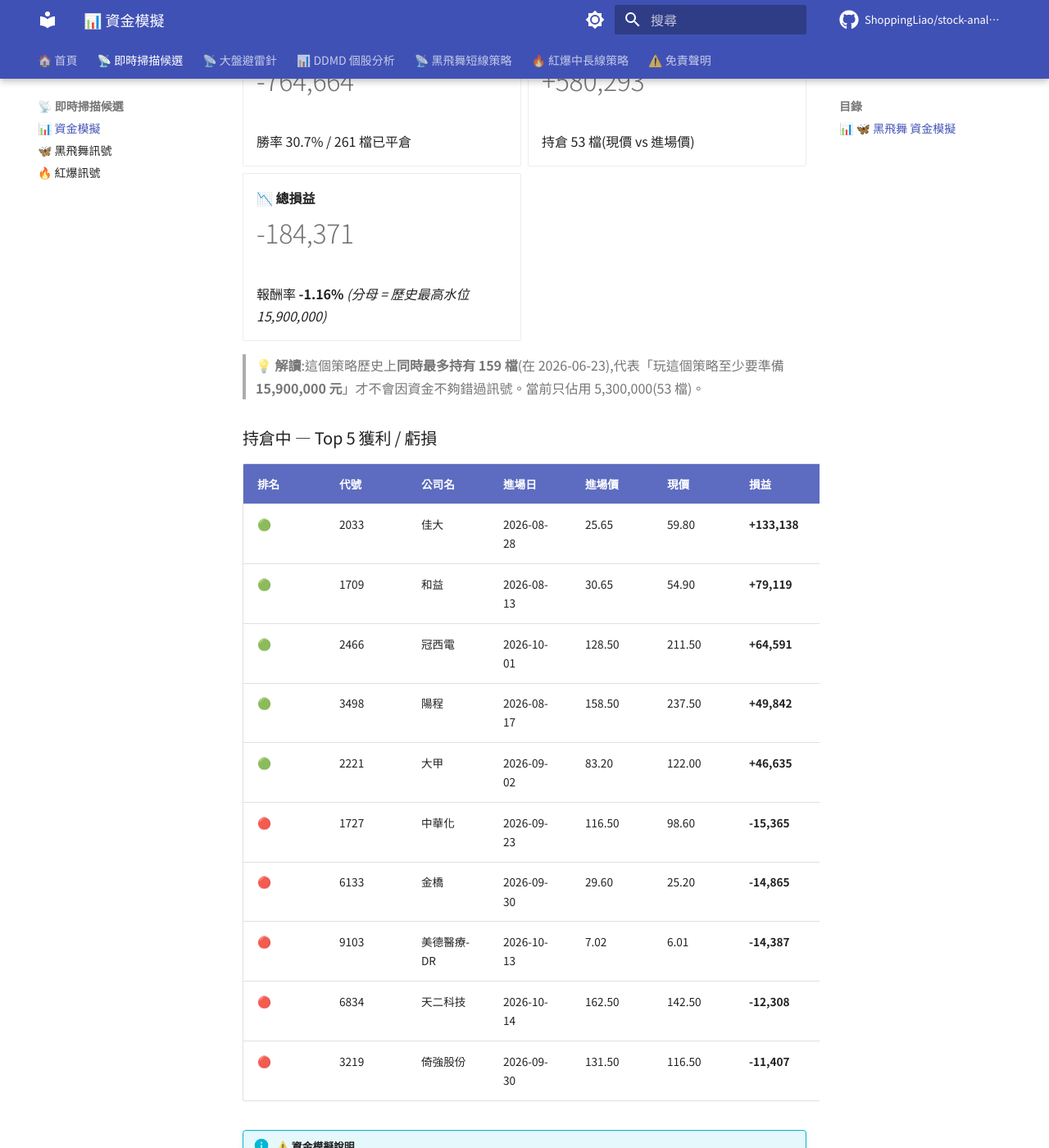
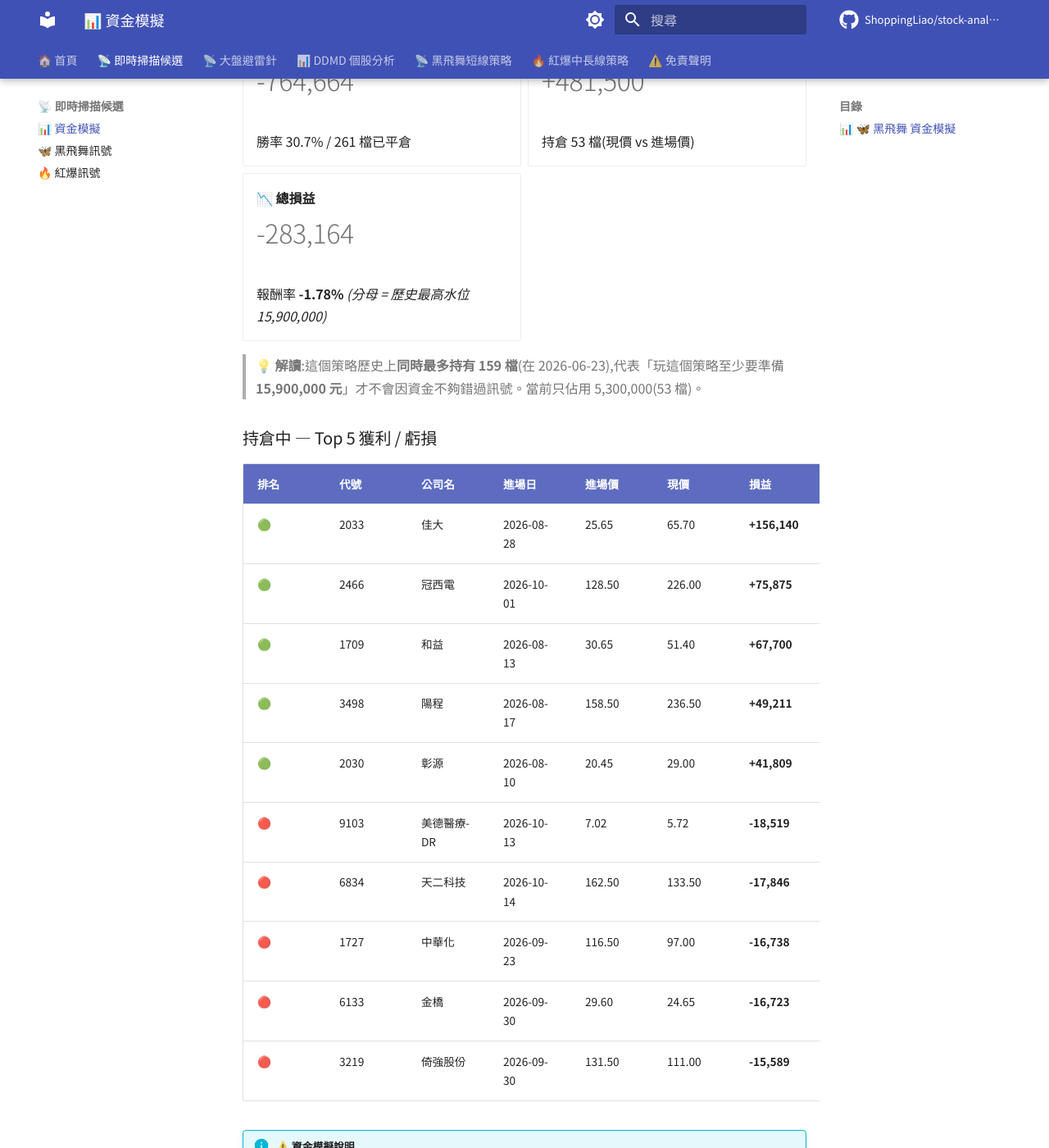
Before and after one commit to ShoppingLiao/stock-analysis-public, an MkDocs documentation site: the page built from docs/signals_capital.md, in a window 1280 px wide and 1400 px high, scrolled down 2174 px. Shown: the whole window at 82% size. Built offline with MkDocs 1.6.1 and Material for MkDocs 9.7.7, drawn with Linux system fonts in a browser that asks for light colours; comment, search, counter and statistics services are not loaded; some of the changed text lies outside the part shown.

Commit message:
docs(signals): update BB + RB + capital (2026-10-19)

```diff
--- a/docs/signals_capital.md
+++ b/docs/signals_capital.md
@@ -17,9 +17,9 @@
 
 -   **💼 當前資金水位**
 
-    # 700,000
+    # 500,000
 
-    持倉 7 檔 × 100,000
+    持倉 5 檔 × 100,000
 
 -   **🌊 歷史最高水位**
 
@@ -29,35 +29,35 @@
 
 -   **🟢 已實現損益**
 
-    # +689,577
+    # +684,238
 
-    勝率 32.5% / 360 檔已平倉
+    勝率 32.3% / 362 檔已平倉
 
 -   **🟡 未實現損益**
 
-    # +23,628
+    # +20,548
 
-    持倉 7 檔(現價 vs 進場價)
+    持倉 5 檔(現價 vs 進場價)
 
 -   **📈 總損益**
 
-    # +713,205
+    # +704,785
 
-    報酬率 **+10.34%** _(分母 = 歷史最高水位 6,900,000)_
+    報酬率 **+10.21%** _(分母 = 歷史最高水位 6,900,000)_
 
 </div>
 
-> **💡 解讀**:這個策略歷史上**同時最多持有 69 檔**(在 2026-05-28),代表「玩這個策略至少要準備 **6,900,000 元**」才不會因資金不夠錯過訊號。當前只佔用 700,000(7 檔)。
+> **💡 解讀**:這個策略歷史上**同時最多持有 69 檔**(在 2026-05-28),代表「玩這個策略至少要準備 **6,900,000 元**」才不會因資金不夠錯過訊號。當前只佔用 500,000(5 檔)。
 
 ### 持倉中 — Top 5 獲利 / 虧損
 
 | 排名 | 代號 | 公司名 | 進場日 | 進場價 | 現價 | 損益 | 損益% |
 |------|------|--------|--------|--------|------|------|-------|
-| 🟢 | 6213 | 聯茂 | 2026-10-01 | 639.00 | 774.00 | **+21,127** | **+21.13%** |
-| 🟢 | 6108 | 競國 | 2026-10-16 | 30.50 | 30.85 | **+1,148** | **+1.15%** |
+| 🟢 | 6213 | 聯茂 | 2026-10-01 | 639.00 | 767.00 | **+20,031** | **+20.03%** |
+| 🟢 | 6108 | 競國 | 2026-10-16 | 30.50 | 31.60 | **+3,607** | **+3.61%** |
 | 🟢 | 1216 | 統一 | 2026-10-19 | 79.10 | 79.60 | **+632** | **+0.63%** |
-| 🟢 | 8050 | 廣積 | 2026-10-15 | 65.20 | 65.40 | **+307** | **+0.31%** |
-| 🟢 | 2892 | 第一金 | 2026-10-19 | 41.40 | 41.50 | **+242** | **+0.24%** |
+| 🔴 | 6548 | 長科* | 2026-10-15 | 83.40 | 80.90 | **-2,998** | **-3.00%** |
+| 🔴 | 2892 | 第一金 | 2026-10-19 | 41.40 | 41.10 | **-725** | **-0.72%** |
 
 !!! info "⚠️ 資金模擬說明"
     每檔固定投入 **100,000 元**(教育性質,實際操作會依 TDMD 評分動態調整部位)。
@@ -92,15 +92,15 @@
 
 -   **🟡 未實現損益**
 
-    # +580,293
+    # +481,500
 
     持倉 53 檔(現價 vs 進場價)
 
 -   **📉 總損益**
 
-    # -184,371
+    # -283,164
 
-    報酬率 **-1.16%** _(分母 = 歷史最高水位 15,900,000)_
+    報酬率 **-1.78%** _(分母 = 歷史最高水位 15,900,000)_
 
 </div>
 
@@ -110,16 +110,16 @@
 
 | 排名 | 代號 | 公司名 | 進場日 | 進場價 | 現價 | 損益 | 損益% |
 |------|------|--------|--------|--------|------|------|-------|
-| 🟢 | 2033 | 佳大 | 2026-08-28 | 25.65 | 59.80 | **+133,138** | **+133.14%** |
-| 🟢 | 1709 | 和益 | 2026-08-13 | 30.65 | 54.90 | **+79,119** | **+79.12%** |
-| 🟢 | 2466 | 冠西電 | 2026-10-01 | 128.50 | 211.50 | **+64,591** | **+64.59%** |
-| 🟢 | 3498 | 陽程 | 2026-08-17 | 158.50 | 237.50 | **+49,842** | **+49.84%** |
-| 🟢 | 2221 | 大甲 | 2026-09-02 | 83.20 | 122.00 | **+46,635** | **+46.63%** |
-| 🔴 | 1727 | 中華化 | 2026-09-23 | 116.50 | 98.60 | **-15,365** | **-15.36%** |
-| 🔴 | 6133 | 金橋 | 2026-09-30 | 29.60 | 25.20 | **-14,865** | **-14.86%** |
-| 🔴 | 9103 | 美德醫療-DR | 2026-10-13 | 7.02 | 6.01 | **-14,387** | **-14.39%** |
-| 🔴 | 6834 | 天二科技 | 2026-10-14 | 162.50 | 142.50 | **-12,308** | **-12.31%** |
-| 🔴 | 3219 | 倚強股份 | 2026-09-30 | 131.50 | 116.50 | **-11,407** | **-11.41%** |
+| 🟢 | 2033 | 佳大 | 2026-08-28 | 25.65 | 65.70 | **+156,140** | **+156.14%** |
+| 🟢 | 2466 | 冠西電 | 2026-10-01 | 128.50 | 226.00 | **+75,875** | **+75.88%** |
+| 🟢 | 1709 | 和益 | 2026-08-13 | 30.65 | 51.40 | **+67,700** | **+67.70%** |
+| 🟢 | 3498 | 陽程 | 2026-08-17 | 158.50 | 236.50 | **+49,211** | **+49.21%** |
+| 🟢 | 2030 | 彰源 | 2026-08-10 | 20.45 | 29.00 | **+41,809** | **+41.81%** |
+| 🔴 | 9103 | 美德醫療-DR | 2026-10-13 | 7.02 | 5.72 | **-18,519** | **-18.52%** |
+| 🔴 | 6834 | 天二科技 | 2026-10-14 | 162.50 | 133.50 | **-17,846** | **-17.85%** |
+| 🔴 | 1727 | 中華化 | 2026-09-23 | 116.50 | 97.00 | **-16,738** | **-16.74%** |
+| 🔴 | 6133 | 金橋 | 2026-09-30 | 29.60 | 24.65 | **-16,723** | **-16.72%** |
+| 🔴 | 3219 | 倚強股份 | 2026-09-30 | 131.50 | 111.00 | **-15,589** | **-15.59%** |
 
 !!! info "⚠️ 資金模擬說明"
     每檔固定投入 **100,000 元**(教育性質,實際操作會依 TDMD 評分動態調整部位)。
@@ -134,9 +134,9 @@
 
 -   **💼 當前資金水位**
 
-    # 6,000,000
+    # 5,800,000
 
-    BB 700,000 + RB 5,300,000
+    BB 500,000 + RB 5,300,000
 
 -   **🌊 兩策略歷史最高水位**
 
@@ -146,21 +146,21 @@
 
 -   **🟢 已實現損益**
 
-    # -75,087
+    # -80,426
 
-    BB +689,577 + RB -764,664
+    BB +684,238 + RB -764,664
 
 -   **🟡 未實現損益**
 
-    # +603,921
+    # +502,048
 
-    BB +23,628 + RB +580,293
+    BB +20,548 + RB +481,500
 
 -   **📈 總損益**
 
-    # +528,834
+    # +421,622
 
-    報酬率 **+2.32%** _(分母 = 兩策略歷史最高水位)_
+    報酬率 **+1.85%** _(分母 = 兩策略歷史最高水位)_
 
 </div>
 
```
Also changed, not shown: docs/signals_black_butterfly.md (+11 -12 lines), docs/signals_red_burst.md (+6 -1 lines).
